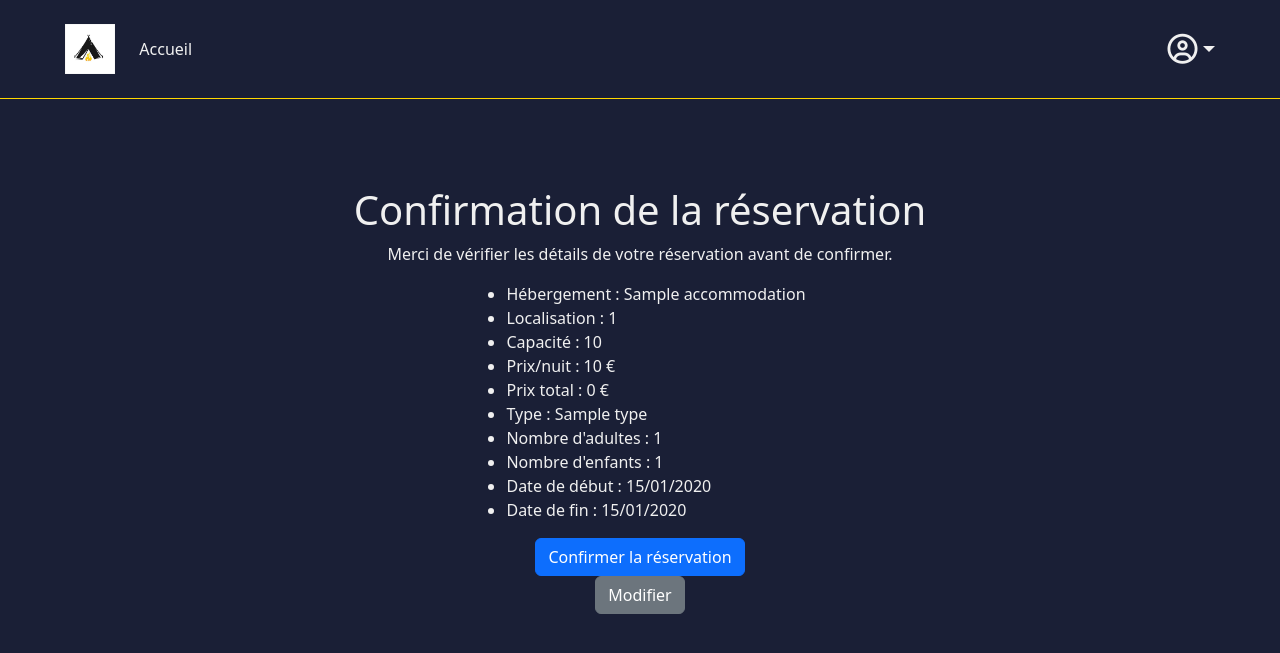
After one commit to Dessapt-Corentin/DESSAPT_CORENTIN_TPSYMFONY_CAMPING, a Symfony app: template www/templates/rental/confirm.html.twig in a window 1280 px wide. The commit adds this page. Shown: the top 653 px of the page. Run offline with Twig, Linux system fonts and the light colour scheme; the template is opened without the code that fills it: most values are stand-ins (such as "Sample title", 1, 10 or a date in 2020); style sheets or scripts are compiled from the project's sources; some libraries are stand-ins or nearby versions.

Commit message:
Ajustement affichache new rental(voir le bien choisie), ajout d'une page de comfirmation apres insertion en bdd d'une rental avec prix total

```diff
--- a/www/templates/components/_detail_card.html.twig
+++ b/www/templates/components/_detail_card.html.twig
@@ -27,6 +27,7 @@
 				<h2 class="accommodation-title">Description</h2>
 				<div class="info-value">{{accommodation.description}}</div>
 			</div>
+			{% if not disableButtons %}
 				<div class="accommodation-form-container">
 					<div class="action-buttons">
 						<a href="{{ path('app_home') }}" class="btn btn-back">
@@ -46,6 +47,7 @@
 						{% endif %}
 					</li>
 				</div>
+			{% endif %}
 		</div>
 	</div>
 </div>
--- a/www/templates/home/detail.html.twig
+++ b/www/templates/home/detail.html.twig
@@ -3,6 +3,6 @@
 {% block body %}
 
 {# on recupère le template de detail card #}
-{% include "components/_detail_card.html.twig" %}
+{% include "components/_detail_card.html.twig" with { disableButtons: false } %}
 
 {% endblock %}
--- /dev/null
+++ b/www/templates/rental/confirm.html.twig
@@ -0,0 +1,28 @@
+{% extends 'base.html.twig' %}
+
+{% block title %}Confirmation de la réservation{% endblock %}
+
+{% block body %}
+    <h1>Confirmation de la réservation</h1>
+    <p>Merci de vérifier les détails de votre réservation avant de confirmer.</p>
+
+    <ul>
+        <li>Hébergement : {{ rental.accommodation.label }}</li>
+        <li>Localisation : {{ rental.accommodation.locationNumber }}</li>
+        <li>Capacité : {{ rental.accommodation.capacity }}</li>
+        <li>Prix/nuit : {{ rental.accommodation.pricings.first.price }} €</li>
+        <li>Prix total :
+            {{ (rental.dateEnd|date('U') - rental.dateStart|date('U')) / 86400 * rental.accommodation.pricings.first.price }} €</li>
+        <li>Type : {{ rental.accommodation.type.label }}</li>
+        <li>Nombre d'adultes : {{ rental.adultNumber }}</li>
+        <li>Nombre d'enfants : {{ rental.childNumber }}</li>
+        <li>Date de début : {{ rental.dateStart|date('d/m/Y') }}</li>
+        <li>Date de fin : {{ rental.dateEnd|date('d/m/Y') }}</li>
+    </ul>
+
+    <form method="post" action="{{ path('app_rental_confirm', {id: rental.id}) }}">
+        <button type="submit" class="btn btn-primary">Confirmer la réservation</button>
+    </form>
+
+    <a href="{{ path('app_rental_new', {'id': rental.accommodation.id}) }}" class="btn btn-secondary">Modifier</a>
+{% endblock %}
```
Also changed, not shown: www/src/Controller/RentalController.php (+34 -4 lines), www/templates/rental/new.html.twig (+26 -1 lines), 6 other files. Lines whose indentation alone changed are shown as unchanged.
